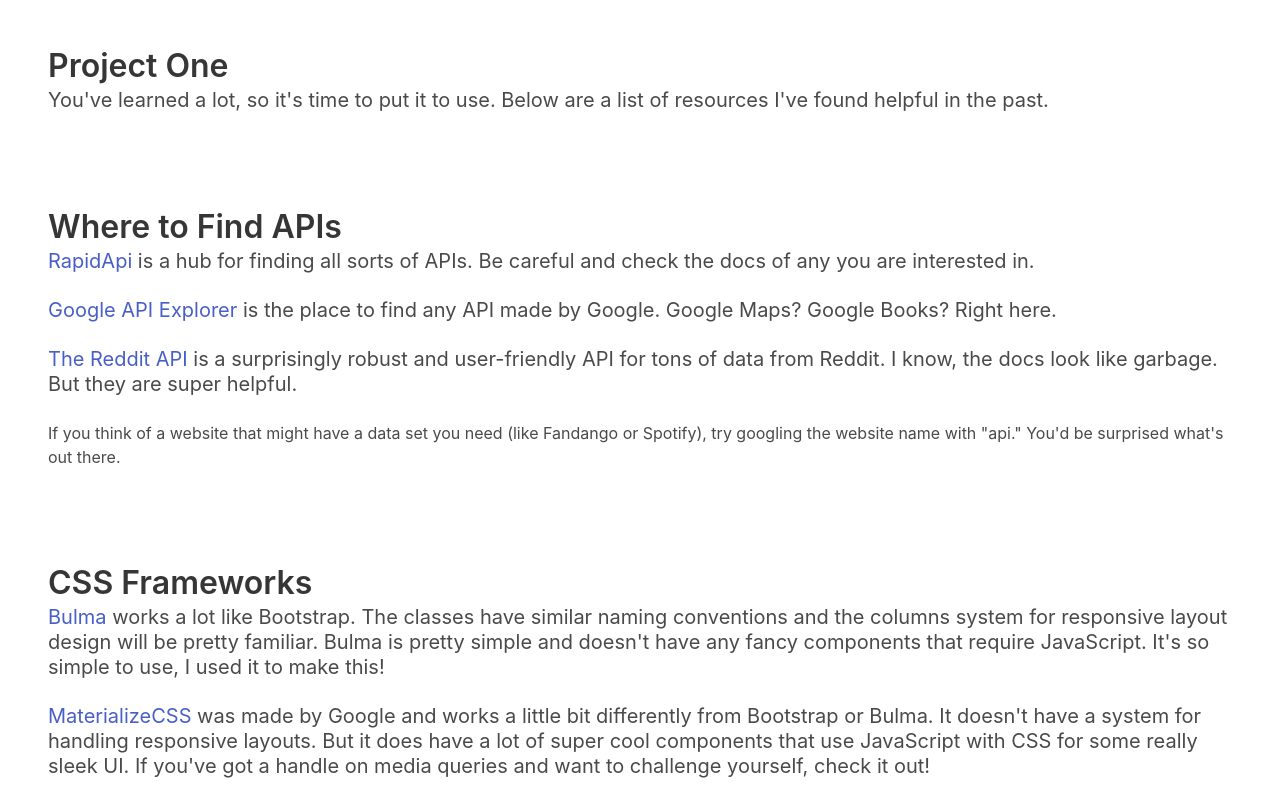
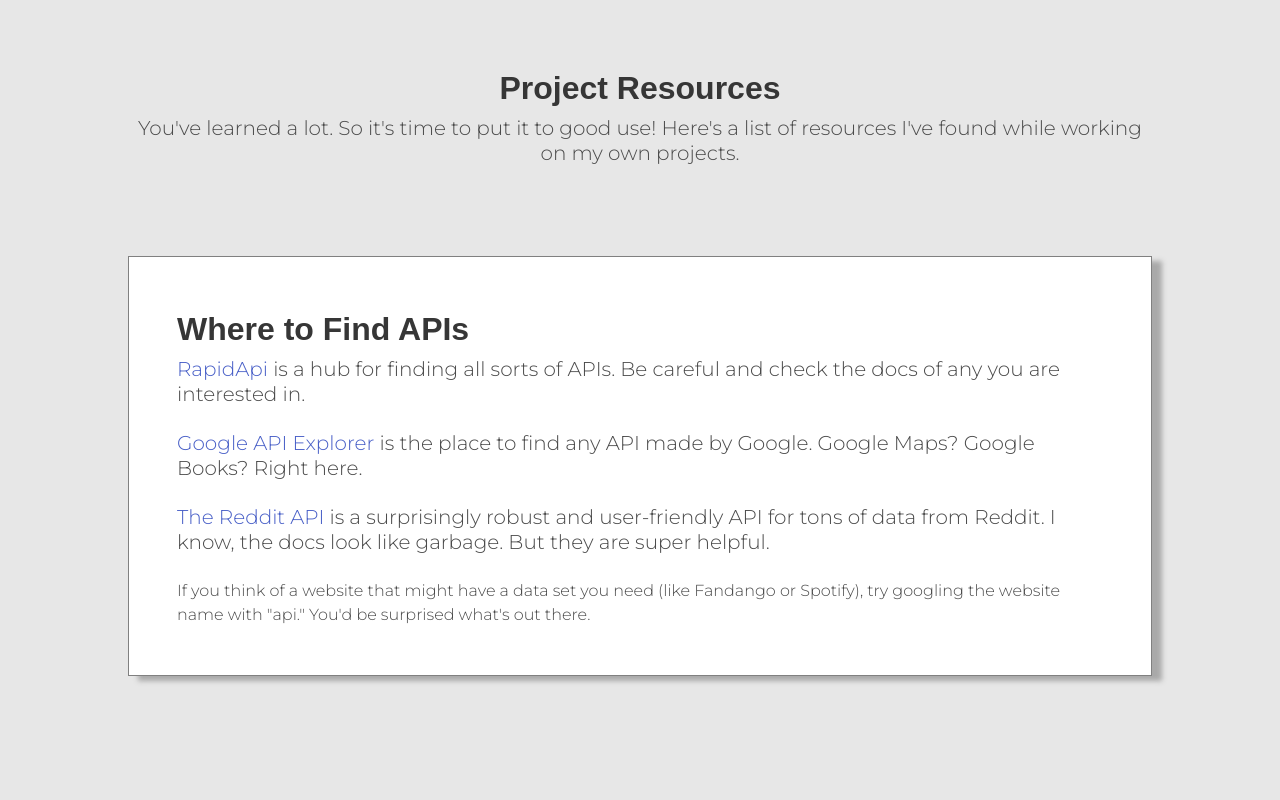
Before and after one commit to rgregg2014/projectOneResources, a plain HTML site: page index.html in a window 1280 px wide. Shown: the top 800 px of the page. Drawn offline with nearby package versions, Linux system fonts and the light colour scheme; a web font is replaced by a local one.

Commit message:
added styling. kept it simple for ease of use

```diff
--- a/Assets/styles.css
+++ b/Assets/styles.css
@@ -2,3 +2,57 @@
   box-sizing: border-box;
   /* border: 1px solid red; */
 }
+
+body {
+  background-color: rgb(231, 231, 231);
+}
+
+.top h1 {
+  line-height: 1.5;
+  font-family: "Padauk", sans-serif;
+}
+
+.top p {
+  font-family: "Montserrat", sans-serif;
+}
+
+.resource-card {
+  border: 1px solid gray;
+  box-shadow: 10px 5px 5px darkgray;
+  margin: 10%;
+  background-color: white;
+}
+
+.resource-card h2 {
+  line-height: 1.5;
+  font-family: "Padauk", sans-serif;
+}
+
+.resource-card h3 {
+  font-family: "Montserrat", sans-serif;
+}
+
+.resource-card h4 {
+  font-family: "Montserrat", sans-serif;
+}
+
+.top {
+  text-align: center;
+  padding-top: 5%;
+  margin-left: 5%;
+  margin-right: 5%;
+  margin-bottom: 2%;
+  padding: 5%;
+}
+
+.bottom {
+  padding-bottom: 2%;
+  font-family: "Montserrat", sans-serif;
+}
+
+#top-card {
+  margin-top: 2%;
+  margin-left: 10%;
+  margin-right: 10%;
+  margin-bottom: 10%;
+}
--- a/index.html
+++ b/index.html
@@ -8,20 +8,21 @@
       rel="stylesheet"
       href="https://cdn.jsdelivr.net/npm/bulma@0.9.3/css/bulma.min.css"
     />
+    <link rel="preconnect" href="https://fonts.googleapis.com">
+    <link rel="preconnect" href="https://fonts.gstatic.com" crossorigin>
+    <link href="https://fonts.googleapis.com/css2?family=Padauk:wght@700&display=swap" rel="stylesheet">
+    <link href="https://fonts.googleapis.com/css2?family=Montserrat:wght@300&display=swap" rel="stylesheet">
     <link rel="stylesheet" href="Assets/styles.css" />
     <title>Resources for Project One</title>
   </head>
   <body>
-    <section class="hero">
-      <div class="hero-body">
-        <p class="title">Project One</p>
-        <p class="subtitle">
-          You've learned a lot, so it's time to put it to use. Below are a list
-          of resources I've found helpful in the past.
-        </p>
-      </div>
-    </section>
+  <header class="top">
+      <h1 class="title">Project Resources</h1>
+      <p class="subtitle">You've learned a lot. So it's time to put it to good use! Here's a list of resources I've found while working on my own projects.</p>
+  </header>
+  <main>
     <!-- Super Cool APIs -->
+    <div class="resource-card" id="top-card">
     <section class="section">
       <h2 class="title">Where to Find APIs</h2>
       <h3 class="subtitle">
@@ -49,7 +50,9 @@
         surprised what's out there.
       </h3>
     </section>
+  </div>
     <!-- Different CSS Frameworks -->
+    <div class="resource-card">
     <section class="section">
       <h2 class="title">CSS Frameworks</h2>
       <h3 class="subtitle">
@@ -78,7 +81,9 @@
         It also doesn't have a colums system like MaterializeCSS or Bulma.
       </h3>
     </section>
+  </div>
     <!-- Design Stuff -->
+    <div class="resource-card">
     <section class="section">
       <h2 class="title">Design Help</h2>
       <h3 class="subtitle">
@@ -107,7 +112,9 @@
         Because if I see Comic Sans on your website, I will scream.
       </h3>
     </section>
+  </div>
     <!-- Mastering VS Code -->
+    <div class="resource-card">
     <section class="section">
       <h2 class="title">Mastering VS Code</h2>
       <h3 class="subtitle">
@@ -133,7 +140,9 @@
         >are the keyboard shortcuts for Mac in VS Code.
       </h3>
     </section>
+  </div>
     <!-- Youtube videos -->
+    <div class="resource-card">
     <section class="section">
       <h2 class="title">Helpful YouTube Videos</h2>
       <h3 class="subtitle">
@@ -184,7 +193,9 @@
         files to the next level and learn some markdown.
       </h3>
     </section>
+  </div>
     <!-- Projects from My Cohort -->
+    <div class="resource-card">
     <section class="section">
       <h2 class="title">Other Projects:</h2>
       <h3 class="subtitle">
@@ -218,9 +229,11 @@
         to keep track of your favorite publicly traded companies and the current
         price of their stock.
       </h4>
-      <footer class="footer">
-        <div class="content has-text-centered">
-          <p>
+    </div>
+    </main>
+      <footer>
+        <div class="content has-text-centered bottom">
+          <p class="subtitle">
           Find something else you'd like to share? Clone down the <a href="https://github.com/rgregg2014/projectOneResources" target="blank">repo</a> and make a pull request.
           </p>
         </div>
```
